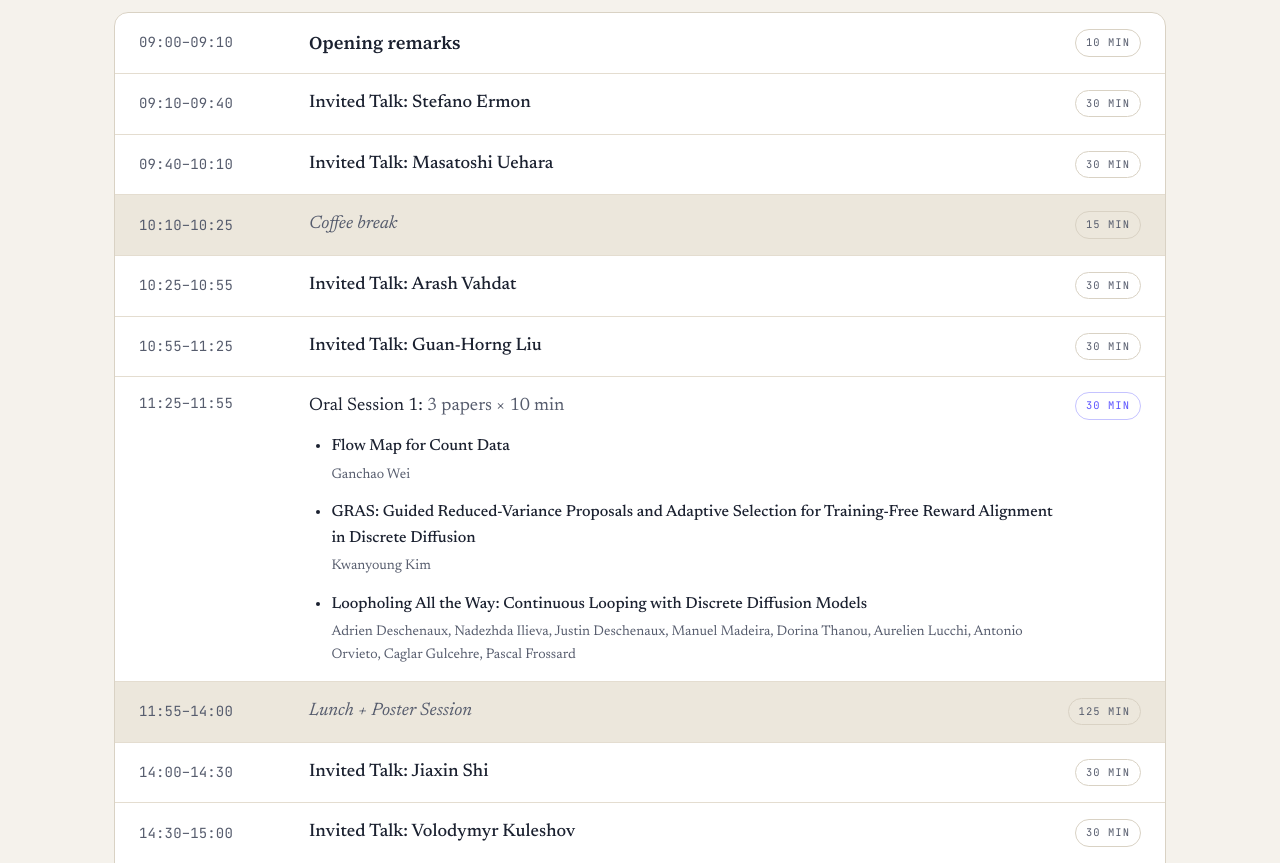
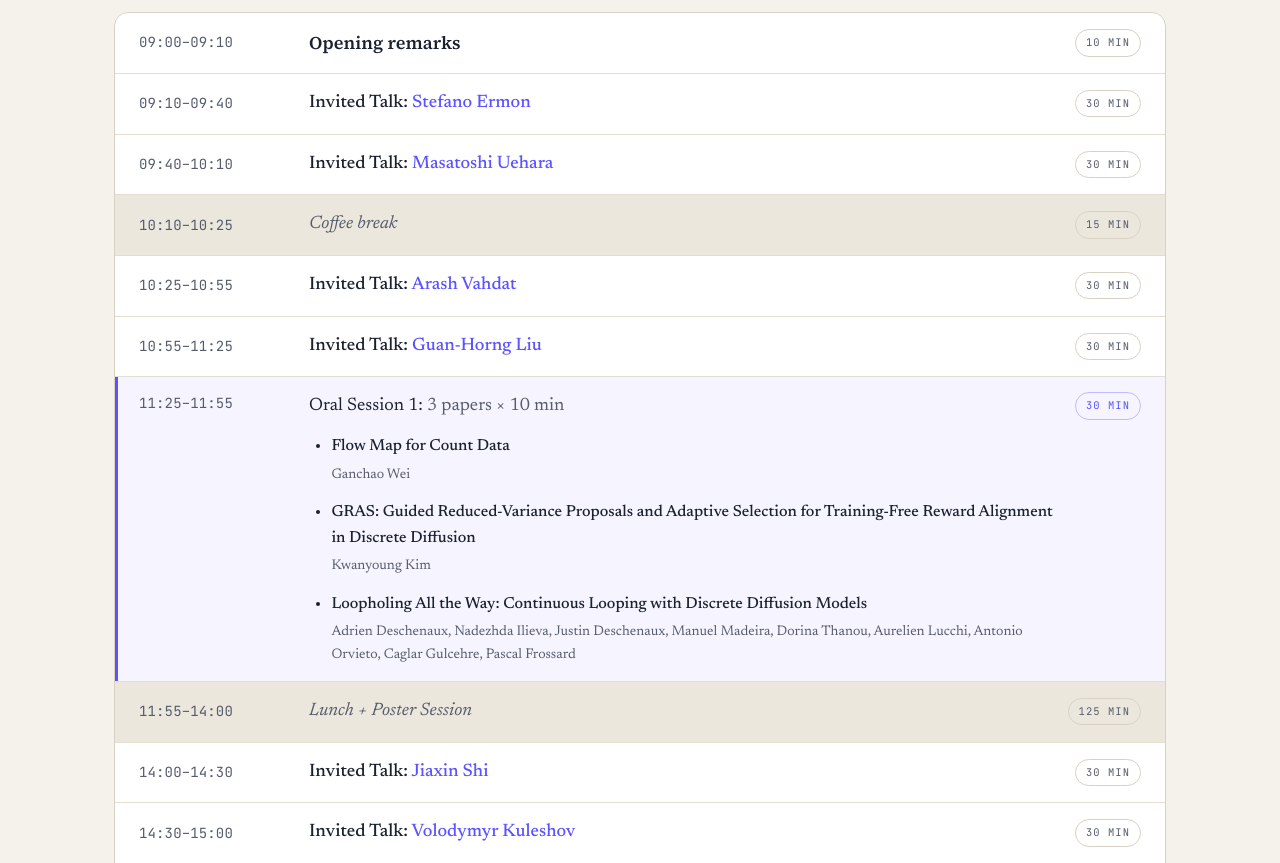
Before and after one commit to BeNTo-NeurIPS/bento-neurips.github.io, a plain HTML site: page index.html in a window 1280 px wide. Shown: the part 5780-6643 px from the top of the page. Drawn offline with Linux system fonts and the light colour scheme.

```diff
--- a/index.html
+++ b/index.html
@@ -289,11 +289,14 @@
     .sched-row .time{font-family:var(--ff-mono); font-size:14px; color:var(--text-soft); letter-spacing:.01em; white-space:nowrap}
     .sched-row .what{font-size:18px; color:var(--text)}
     .sched-row.talk .what{font-weight:500}
+    .sched-row.talk{background:#fff}
+    .sched-row.talk .speaker-name{color:var(--accent)}
     .sched-row .tag{font-family:var(--ff-mono); font-size:10.5px; letter-spacing:.1em; text-transform:uppercase; padding:4px 10px; border-radius:999px; border:1px solid var(--line); color:var(--text-soft)}
     .sched-row.break{background:var(--paper-2)}
     .sched-row.break .what{color:var(--text-soft); font-style:italic; font-family:var(--ff-body)}
     .sched-row.break:hover{background:var(--paper-2)}
-    .sched-row.oral{align-items:start}
+    .sched-row.oral{align-items:start; background:#f5f4ff; box-shadow:inset 3px 0 0 var(--accent)}
+    .sched-row.oral:hover{background:#eeecff}
     .oral-papers{list-style:disc; margin:12px 0 0; padding-left:1.4em; font-size:16px; line-height:1.6; overflow-wrap:anywhere}
     .oral-papers li + li{margin-top:14px}
     .oral-title{font-weight:500}
@@ -595,11 +598,11 @@
         </div>
         <div class="sched" data-reveal style="margin-top:34px">
           <div class="sched-row headline"><span class="time">09:00–09:10</span><span class="what">Opening remarks</span><span class="tag">10 min</span></div>
-          <div class="sched-row talk"><span class="time">09:10–09:40</span><span class="what">Invited Talk: Stefano Ermon</span><span class="tag">30 min</span></div>
-          <div class="sched-row talk"><span class="time">09:40–10:10</span><span class="what">Invited Talk: Masatoshi Uehara</span><span class="tag">30 min</span></div>
+          <div class="sched-row talk"><span class="time">09:10–09:40</span><span class="what">Invited Talk: <span class="speaker-name">Stefano Ermon</span></span><span class="tag">30 min</span></div>
+          <div class="sched-row talk"><span class="time">09:40–10:10</span><span class="what">Invited Talk: <span class="speaker-name">Masatoshi Uehara</span></span><span class="tag">30 min</span></div>
           <div class="sched-row break"><span class="time">10:10–10:25</span><span class="what">Coffee break</span><span class="tag">15 min</span></div>
-          <div class="sched-row talk"><span class="time">10:25–10:55</span><span class="what">Invited Talk: Arash Vahdat</span><span class="tag">30 min</span></div>
-          <div class="sched-row talk"><span class="time">10:55–11:25</span><span class="what">Invited Talk: Guan-Horng Liu</span><span class="tag">30 min</span></div>
+          <div class="sched-row talk"><span class="time">10:25–10:55</span><span class="what">Invited Talk: <span class="speaker-name">Arash Vahdat</span></span><span class="tag">30 min</span></div>
+          <div class="sched-row talk"><span class="time">10:55–11:25</span><span class="what">Invited Talk: <span class="speaker-name">Guan-Horng Liu</span></span><span class="tag">30 min</span></div>
           <div class="sched-row oral">
             <span class="time">11:25–11:55</span>
             <div class="what">Oral Session 1: <span style="color:var(--text-soft)">3 papers × 10 min</span>
@@ -612,8 +615,8 @@
             <span class="tag">30 min</span>
           </div>
           <div class="sched-row break"><span class="time">11:55–14:00</span><span class="what">Lunch + Poster Session</span><span class="tag">125 min</span></div>
-          <div class="sched-row talk"><span class="time">14:00–14:30</span><span class="what">Invited Talk: Jiaxin Shi</span><span class="tag">30 min</span></div>
-          <div class="sched-row talk"><span class="time">14:30–15:00</span><span class="what">Invited Talk: Volodymyr Kuleshov</span><span class="tag">30 min</span></div>
+          <div class="sched-row talk"><span class="time">14:00–14:30</span><span class="what">Invited Talk: <span class="speaker-name">Jiaxin Shi</span></span><span class="tag">30 min</span></div>
+          <div class="sched-row talk"><span class="time">14:30–15:00</span><span class="what">Invited Talk: <span class="speaker-name">Volodymyr Kuleshov</span></span><span class="tag">30 min</span></div>
           <div class="sched-row oral">
             <span class="time">15:00–15:20</span>
             <div class="what">Oral Session 2: <span style="color:var(--text-soft)">2 papers × 10 min</span>
```
